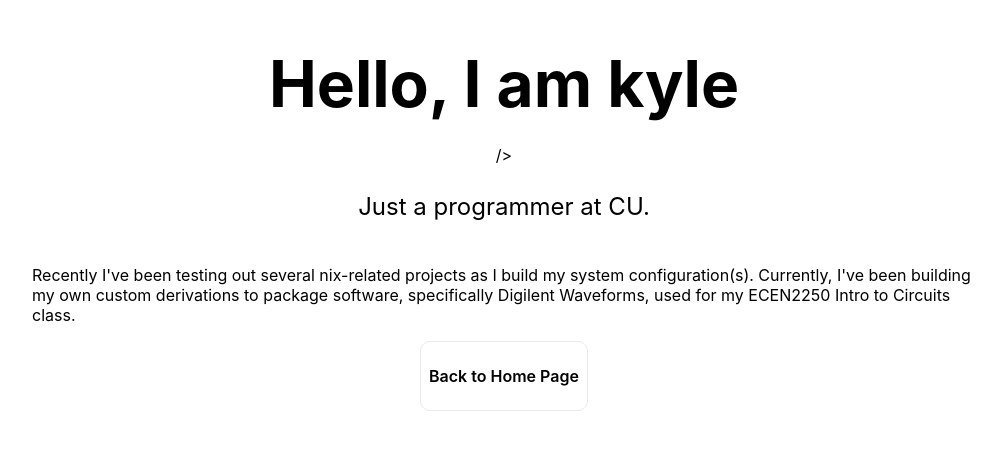
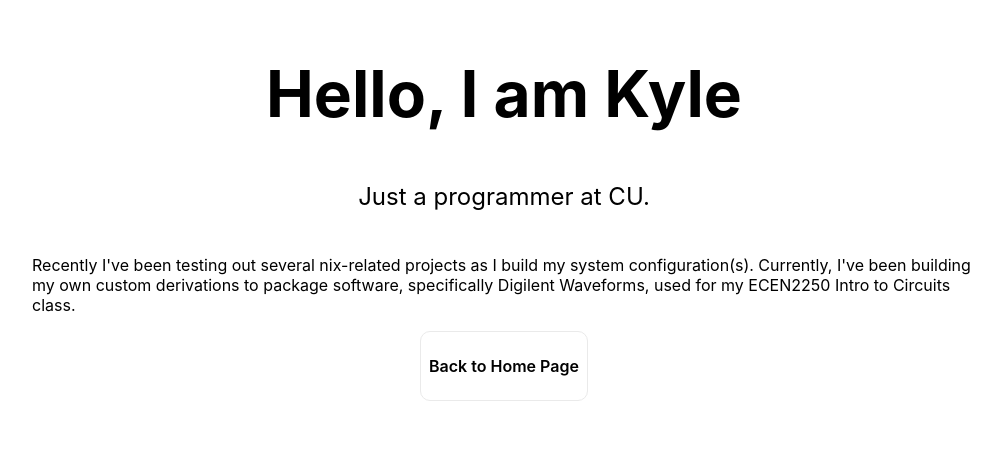
Before and after one commit to awfulcarpet/CSCI1000-Group-Project, a Next.js app: page /kyle in a window 1280 px wide. Shown: the part 171-620 px from the top of the page, without its empty margins (136-1137 px from the left). Built offline with nearby package versions, Linux system fonts and the light colour scheme.

Commit message:
Capitalize name in Kyle's personal page

```diff
--- a/src/pages/kyle.js
+++ b/src/pages/kyle.js
@@ -6,9 +6,8 @@ export default function examplePage() {
 
         <main>
           <div className='underline'>
-            <h1 className='title'>Hello, I am kyle</h1>
+            <h1 className='title'>Hello, I am Kyle</h1>
           </div>
-          />
 
           <p className='description'>
 			Just a programmer at CU.
```
